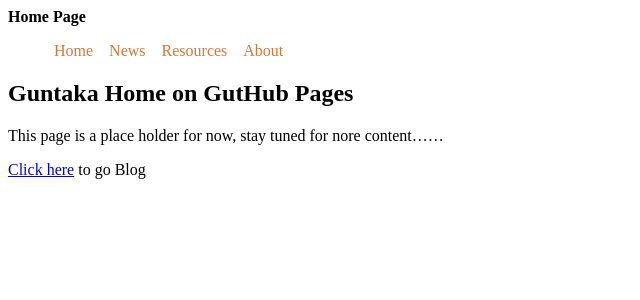
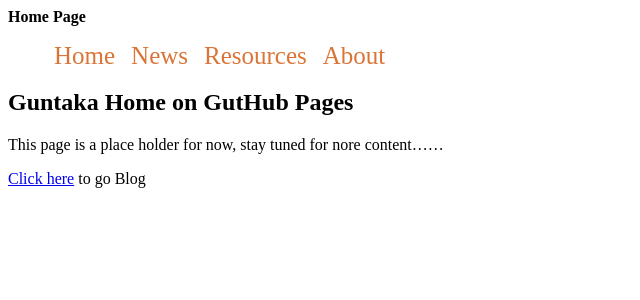
Before and after one commit to guntaka/guntaka.github.io, a Jekyll site: the page built from index.md, in a window 1280 px wide. Shown: the top 300 px of the page, without its empty margins (0-640 px from the left). Built offline with Jekyll 4.4.1, drawn with Linux system fonts in a browser that asks for light colours.

Commit message:
More changes to Navigation Stylesheet

```diff
--- a/_includes/nav.html
+++ b/_includes/nav.html
@@ -1,4 +1,4 @@
-<nav>
+<nav class="site-nav">
   <ul>
     <li><a href="/index.html">Home</a></li>
     <li><a href="/news/">News</a></li>
--- a/_layouts/default.html
+++ b/_layouts/default.html
@@ -3,15 +3,21 @@
 <head>
   <meta charset="utf-8">
   <style>
-    nav ul li {
+    nav.site-nav ul li {
       display: inline;
       padding: 6px;
+      line-height: 27px;
+      font-size: 25px;
     }
-    nav ul li a {
+    nav.sub-nav ul li {
+      display: inline;
+      list-style: square;
+      line-height: 15px;
+    }
+
+    nav.site-nav ul li a {
       text-decoration: none;
       color: rgb(218, 116, 55);
-
-;
     }
   </style>
   <title>{{ page.title }} - Guntaka.io</title>
```
Also changed, not shown: _includes/resources.html (indentation only).
